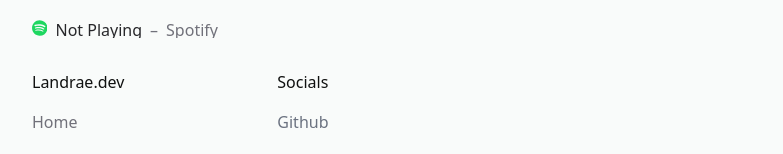
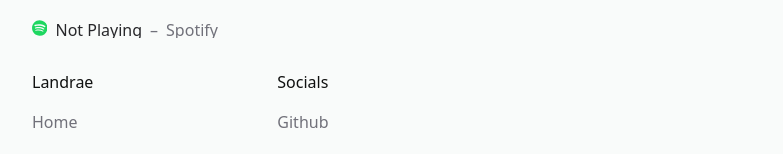
Before and after one commit to palo-landrae/landrae.dev, a Next.js app: page /blog in a window 1280 px wide. Shown: the part 514-668 px from the top of the page, without its empty margins (248-1031 px from the left). Built offline with nearby package versions, Linux system fonts and the light colour scheme; no server answers; the database is empty.

Commit message:
:sparkles: minor changes

```diff
--- a/components/ThemeButton.tsx
+++ b/components/ThemeButton.tsx
@@ -9,7 +9,7 @@ const ThemeButton: React.FC = () => {
     <button
       aria-label="Toggle Dark Mode"
       type="button"
-      className="w-10 h-10 text-zinc-700 bg-gray-200 dark:bg-orange-200 rounded-lg flex items-center justify-center  hover:ring-2 ring-gray-300  transition-all"
+      className="w-10 h-10 text-zinc-700 bg-gray-200 dark:bg-orange-200 hover:bg-gray-300 dark:hover:bg-orange-300 rounded-lg flex items-center justify-center  hover:ring-2 ring-gray-300  transition-all"
       onClick={() => setTheme(resolvedTheme === 'dark' ? 'light' : 'dark')}
     >
       <AnimatePresence exitBeforeEnter initial={false}>
--- a/components/layout/Footer.tsx
+++ b/components/layout/Footer.tsx
@@ -4,7 +4,7 @@ import NowPlaying from '@/components/NowPlaying';
 
 const ExternalLink = ({ href, children }) => (
   <a
-    className="text-gray-500 hover:text-gray-600 transition"
+    className="text-zinc-500 hover:text-zinc-600 transition"
     target="_blank"
     rel="noopener noreferrer"
     href={href}
@@ -20,7 +20,7 @@ export const Footer: React.FC = () => {
       <NowPlaying />
       <div className="w-full max-w-3xl grid grid-cols-1 gap-4 pb-12 sm:grid-cols-3">
         <div className="flex flex-col space-y-4">
-          <h4>Landrae.dev</h4>
+          <h4>Landrae</h4>
           <NextLink href="/">
             <a className="text-zinc-500 hover:text-zinc-600 transition">Home</a>
           </NextLink>
```
